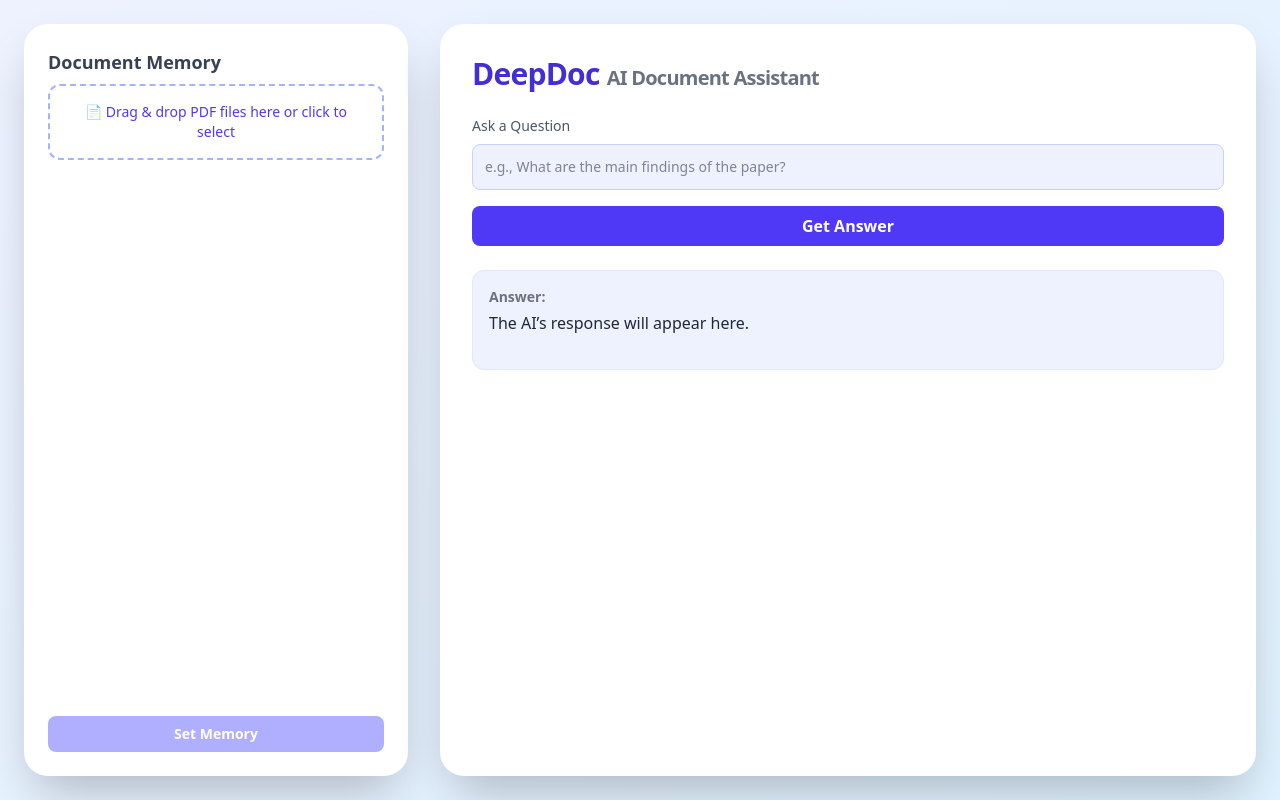
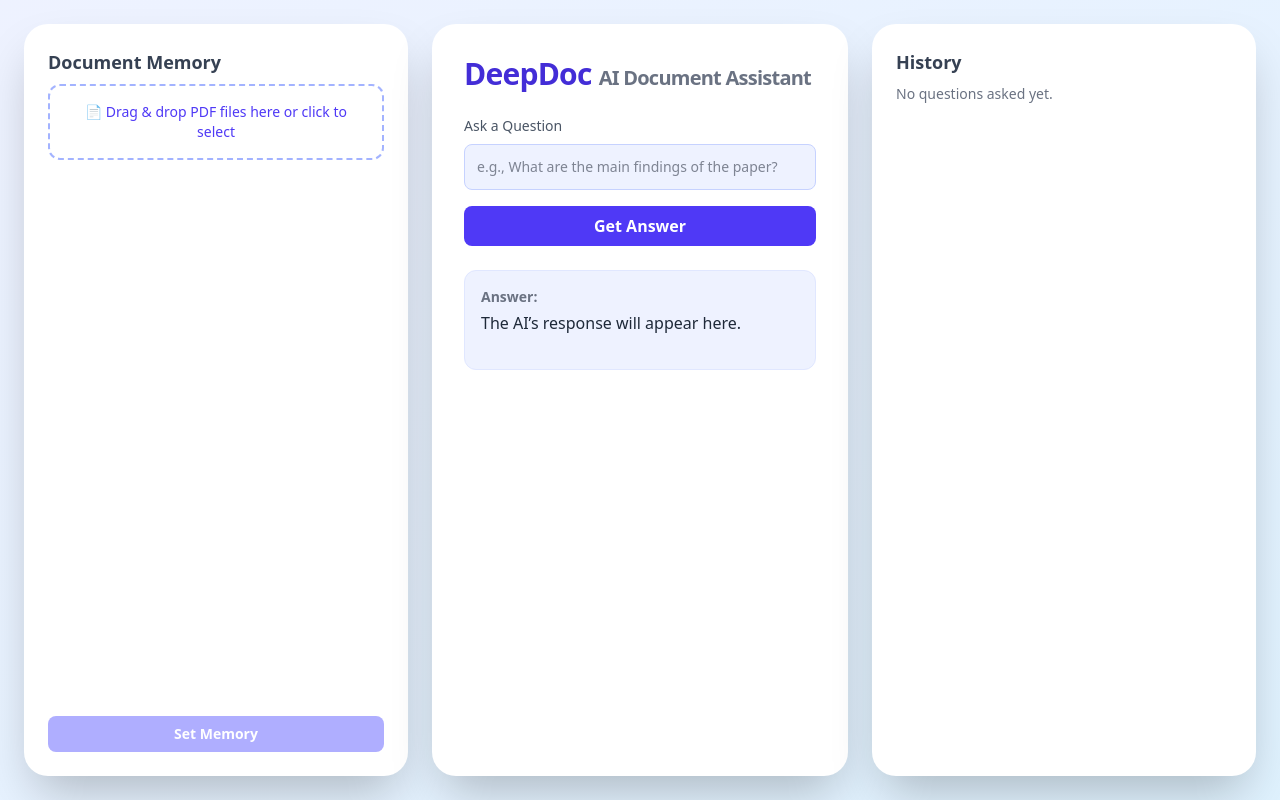
Before and after one commit to jeet-parikh/DeepDoc, a React (Vite) app in the folder frontend/: page / in a window 1280 px wide. Built offline with nearby package versions, Linux system fonts and the light colour scheme.

Commit message:
added history panel

```diff
--- a/frontend/src/App.jsx
+++ b/frontend/src/App.jsx
@@ -9,6 +9,7 @@
   const [uploading, setUploading] = useState(false);
   const [uploadFailed, setUploadFailed] = useState(false);
   const [isDragging, setIsDragging] = useState(false);
+  const [history, setHistory] = useState([]);
 
   const handleFileUpload = async () => {
     setFileNames([]);
@@ -61,16 +62,20 @@
     const data = await res.json();
     console.log(data);
     setAnswer(data.answer);
+    setHistory(prev => [...prev, { question, answer: data.answer }]);
     setLoading(false);
   };
 
   return (
-    <div className="min-h-screen bg-gradient-to-br from-indigo-50 to-sky-100 flex p-6 font-sans text-gray-900">
+    <div className="h-screen overflow-hidden bg-gradient-to-br from-indigo-50 to-sky-100 p-6 font-sans text-gray-900 flex flex-col md:flex-row gap-6">
       {/* Left Panel */}
-      <div className="w-1/3 max-w-sm bg-white shadow-2xl rounded-3xl p-6 flex flex-col space-y-6 mr-8">
+      <div className="md:w-1/3 w-full max-w-sm bg-white shadow-2xl rounded-3xl p-6 flex flex-col space-y-6">
         <div>
           <h2 className="text-lg font-bold text-gray-700 mb-2">Document Memory</h2>
           <div
+            role="button"
+            aria-label="Upload files"
+            tabIndex={0}
             onDragEnter={() => setIsDragging(true)}
             onDragLeave={() => setIsDragging(false)}
             onDrop={(e) => {
@@ -79,13 +84,25 @@
               const droppedFiles = Array.from(e.dataTransfer.files).filter((file) =>
                 file.type === "application/pdf"
               );
-              setSelectedFiles((prev) => prev.concat(droppedFiles));
+              setSelectedFiles((prev) => {
+                const allFiles = [...prev, ...droppedFiles];
+                const unique = allFiles.filter(
+                  (file, index, self) => self.findIndex(f => f.name === file.name) === index
+                );
+                return unique;
+              });
             }}
             onDragOver={(e) => {
               e.preventDefault();
               setIsDragging(true);
             }}
             onClick={() => document.getElementById("file-upload").click()}
+            onKeyDown={(e) => {
+              if (e.key === 'Enter' || e.key === ' ') {
+                e.preventDefault();
+                document.getElementById("file-upload").click();
+              }
+            }}
             className={`w-full border-2 border-dashed rounded-xl p-4 text-center text-indigo-600 text-sm cursor-pointer transition ${
               isDragging ? 'bg-indigo-100 border-indigo-400' : 'border-indigo-300 hover:bg-indigo-50'
             }`}
@@ -98,9 +115,14 @@
               multiple
               className="hidden"
               onChange={(e) =>
-                setSelectedFiles(
-                  selectedFiles.concat(Array.from(e.target.files))
-                )
+                setSelectedFiles((prev) => {
+                  const newFiles = Array.from(e.target.files);
+                  const allFiles = [...prev, ...newFiles];
+                  const unique = allFiles.filter(
+                    (file, index, self) => self.findIndex(f => f.name === file.name) === index
+                  );
+                  return unique;
+                })
               }
             />
           </div>
@@ -143,8 +165,9 @@
         </button>
       </div>
 
-      {/* Right Panel */}
-      <div className="flex-1 bg-white shadow-2xl rounded-3xl p-8 space-y-6">
+      <div className="flex-1 w-full flex flex-col space-y-6">
+        {/* Main Right Panel */}
+        <div className="flex-1 bg-white shadow-2xl rounded-3xl p-8 space-y-6 flex flex-col">
           <h1 className="text-3xl font-extrabold text-indigo-700 tracking-tight">
             DeepDoc <span className="text-gray-500 text-xl">AI Document Assistant</span>
           </h1>
@@ -171,7 +194,7 @@
             </button>
           </form>
 
-        <div className="p-4 bg-indigo-50 border border-indigo-100 rounded-xl min-h-[100px]">
+          <div className="p-4 bg-indigo-50 border border-indigo-100 rounded-xl min-h-[100px] max-h-64 overflow-y-auto">
             <h2 className="text-sm font-semibold text-gray-500 mb-1">Answer:</h2>
             <p className="text-gray-800 whitespace-pre-wrap">
               {answer || "The AI’s response will appear here."}
@@ -179,5 +202,23 @@
           </div>
         </div>
       </div>
+
+      {/* History Panel */}
+      <div className="md:w-1/3 w-full max-w-sm bg-white shadow-2xl rounded-3xl p-6 flex flex-col space-y-4 h-full overflow-hidden">
+        <h2 className="text-lg font-bold text-gray-700 mb-2">History</h2>
+        <div className="overflow-y-auto flex-1 space-y-2">
+          {history.length === 0 ? (
+            <p className="text-sm text-gray-500">No questions asked yet.</p>
+          ) : (
+            [...history].reverse().map((item, idx) => (
+              <div key={idx} className="bg-indigo-50 border border-indigo-200 rounded-lg p-3 shadow-sm space-y-1">
+                <p className="text-sm font-semibold text-indigo-700">Q: {item.question}</p>
+                <p className="text-sm text-gray-700">A: {item.answer}</p>
+              </div>
+            ))
+          )}
+        </div>
+      </div>
+    </div>
   );
 }
```
Lines whose indentation alone changed are shown as unchanged.
